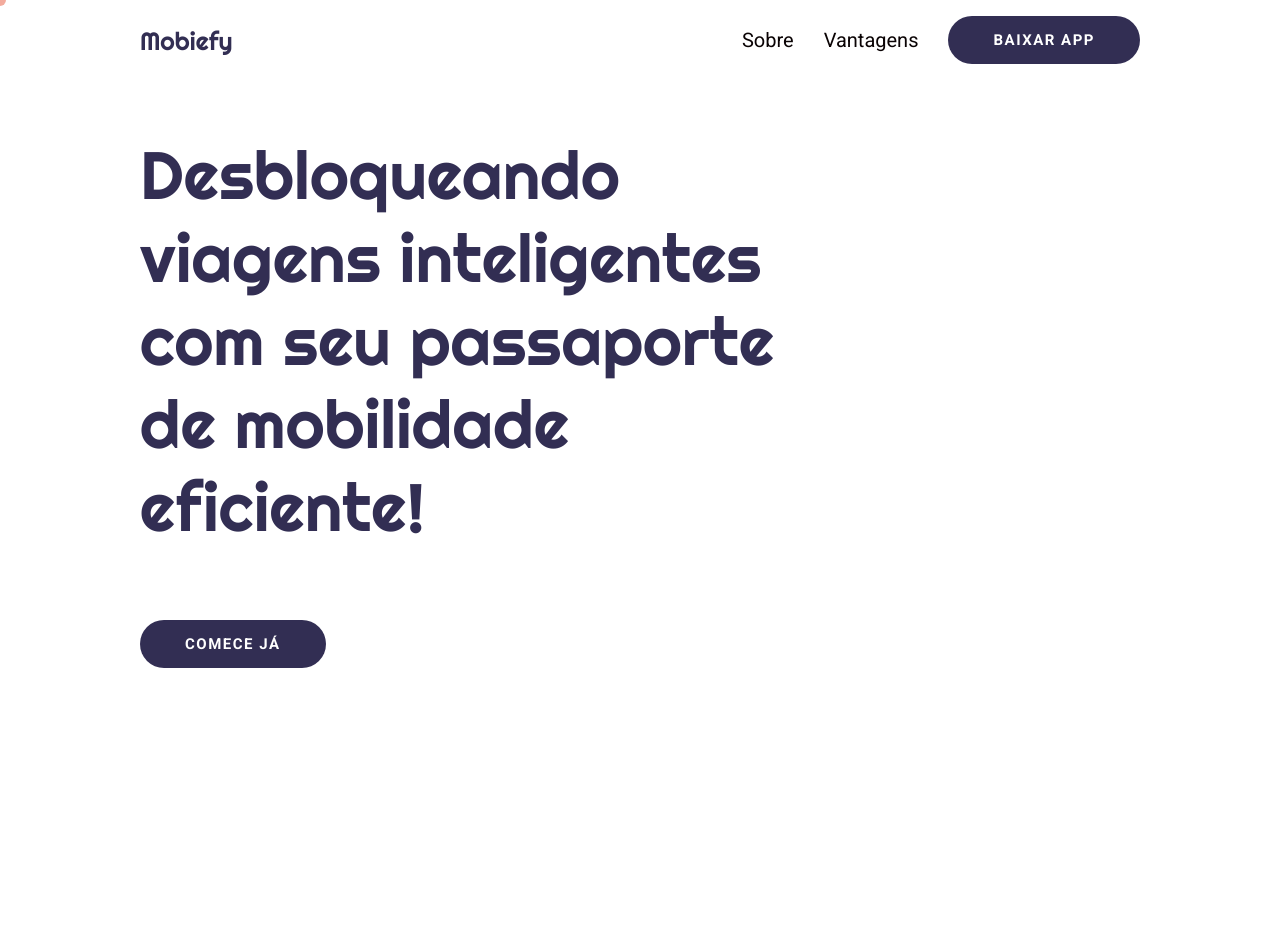
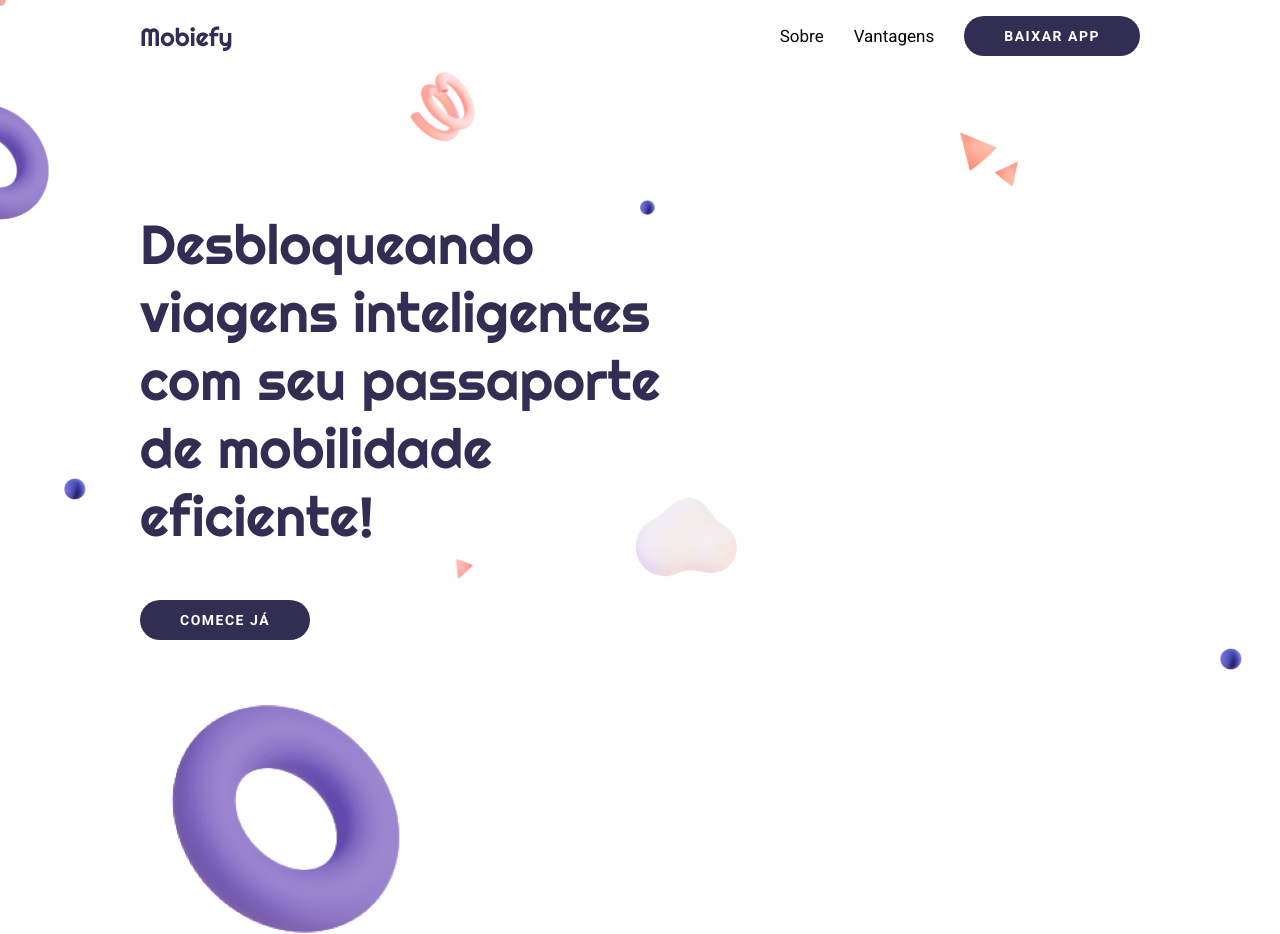
Before and after one commit to larissasoarre/MobiefyWebsite, a React (Vite) app: page / in a window 1280 px wide. Before the commit the page ends 800 px from the top, so only its background shows below. Built offline with nearby package versions, Linux system fonts and the light colour scheme.

Commit message:
feat: add animation to elements on header

```diff
--- a/src/components/Button/Button.css
+++ b/src/components/Button/Button.css
@@ -7,8 +7,12 @@
   font-size: var(--fontSize-desktop-s);
   letter-spacing: 1.5px;
   border-radius: 47px;
-  padding: 15px 45px;
+  padding: 12px 40px;
   width: fit-content;
   height: fit-content;
   text-transform: uppercase;
 }
+
+.button:hover {
+  cursor: pointer;
+}
--- a/src/components/Header/Header.css
+++ b/src/components/Header/Header.css
@@ -36,7 +36,7 @@
   display: flex;
   flex-direction: column;
   justify-content: center;
-  max-width: 661px;
+  max-width: 530px;
   height: 100%;
   gap: var(--spacing-l);
 }
@@ -46,4 +46,77 @@
   font-family: var(--fontFamily-heading);
   font-size: var(--fontSize-desktop-l);
   margin: 0;
+  margin-top: var(--spacing-l);
 }
+
+.header-elements img {
+  position: absolute;
+  z-index: 3;
+}
+
+.header-elements .el-1 {
+  width: 120px;
+  transform: rotate(160deg);
+  top: 100px;
+  left: -70px;
+}
+
+.header-elements .el-2 {
+  width: 236px;
+  bottom: -134px;
+  left: 13%;
+}
+
+.header-elements .el-3 {
+  width: 65px;
+  top: 70px;
+  left: 32%;
+}
+
+.header-elements .el-4 {
+  width: 65px;
+  top: 130px;
+  right: 20%;
+}
+
+.header-elements .el-5 {
+  width: 110px;
+  bottom: 220px;
+  right: 42%;
+}
+
+.header-elements .el-6 {
+  width: 28px;
+  transform: rotate(-118deg);
+  bottom: 220px;
+  left: 35%;
+}
+
+.header-elements .el-7,
+.header-elements .el-8 {
+  width: 22px;
+}
+
+.header-elements .el-7 {
+  bottom: 300px;
+  left: 5%;
+}
+
+.header-elements .el-8 {
+  bottom: 130px;
+  right: 3%;
+}
+
+.header-elements .el-9 {
+  width: 15px;
+  transform: rotate(-118deg);
+  top: 200px;
+  left: 50%;
+}
+
+.teste {
+  position: absolute;
+  width: 480px;
+  bottom: -450px;
+  right: 150px;
+}
--- a/src/components/Header/Header.tsx
+++ b/src/components/Header/Header.tsx
@@ -2,10 +2,60 @@ import "./Header.css";
 import Button from "../Button/Button";
 import { CursorProps } from "../../App";
 import { HTMLProps } from "react";
+import { motion } from "framer-motion";
+import DecorOne from "../../assets/images/decor_1.png";
+import DecorTwo from "../../assets/images/decor_2.png";
+import DecorThree from "../../assets/images/decor_3.png";
+import DecorFour from "../../assets/images/decor_5.png";
+import DecorFive from "../../assets/images/decor_6.png";
+import DecorSix from "../../assets/images/decor_7.png";
 
 type HeaderProps = CursorProps & HTMLProps<HTMLDivElement>;
+type Elements = {
+  image: string;
+  delay: number;
+};
 
 export default function Header({ cursorEnter, cursorLeave }: HeaderProps) {
+  const elements: Elements[] = [
+    {
+      image: DecorOne,
+      delay: 0,
+    },
+    {
+      image: DecorOne,
+      delay: 0.1,
+    },
+    {
+      image: DecorTwo,
+      delay: 0.2,
+    },
+    {
+      image: DecorThree,
+      delay: 0.3,
+    },
+    {
+      image: DecorFour,
+      delay: 0.4,
+    },
+    {
+      image: DecorFive,
+      delay: 0.5,
+    },
+    {
+      image: DecorSix,
+      delay: 0.6,
+    },
+    {
+      image: DecorSix,
+      delay: 0.7,
+    },
+    {
+      image: DecorSix,
+      delay: 0.8,
+    },
+  ];
+
   return (
     <div className="header-container">
       <nav className="header-navbar">
@@ -37,6 +87,19 @@ export default function Header({ cursorEnter, cursorLeave }: HeaderProps) {
           Comece Já
         </Button>
       </div>
+      <div className="header-elements">
+        {elements.map((element, idx) => (
+          <motion.img
+            key={idx}
+            className={`el-${idx + 1}`}
+            aria-hidden="true"
+            src={element.image}
+            alt=""
+            animate={{ scale: [0, 1], opacity: [0, 1] }}
+            transition={{ duration: 0.5, delay: element.delay }}
+          />
+        ))}
+      </div>
     </div>
   );
 }
--- a/src/index.css
+++ b/src/index.css
@@ -9,9 +9,9 @@
   --fontFamily-text: "Roboto";
   --fontFamily-heading: "Righteous";
 
-  --fontSize-desktop-s: 15px;
-  --fontSize-desktop-m: 20px;
-  --fontSize-desktop-l: 67px;
+  --fontSize-desktop-s: 14px;
+  --fontSize-desktop-m: 17px;
+  --fontSize-desktop-l: 55px;
 
   --fontWeight-bold: 700;
   --fontWeight-regular: 400;
@@ -20,7 +20,7 @@
 
   --spacing-s: 30px;
   --spacing-m: 40px;
-  --spacing-l: 72px;
+  --spacing-l: 50px;
 }
 
 * {
@@ -37,6 +37,10 @@ a {
   z-index: 1;
 }
 
+a:hover {
+  cursor: pointer;
+}
+
 .cursor {
   background-color: var(--color-secondary);
   border-radius: 50%;
```
Also changed, not shown: src/assets/images/decor_5.png.
